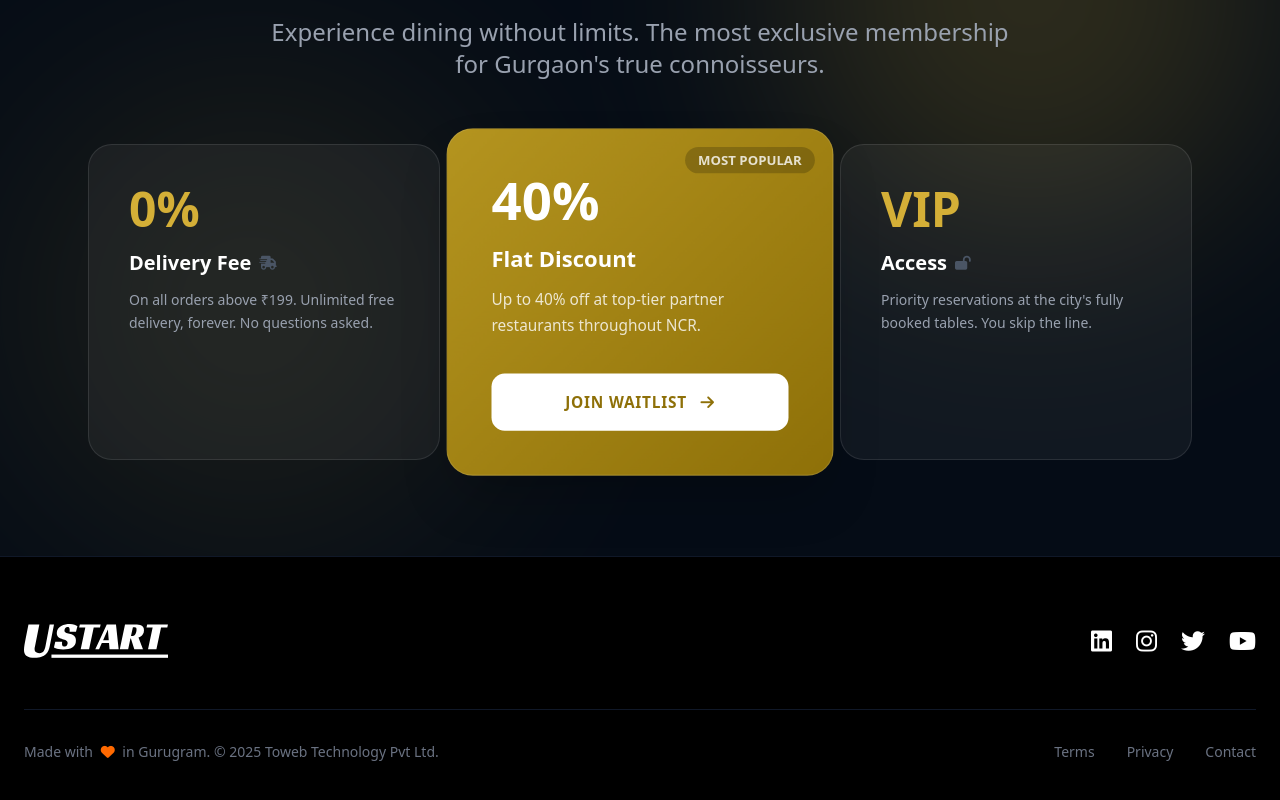
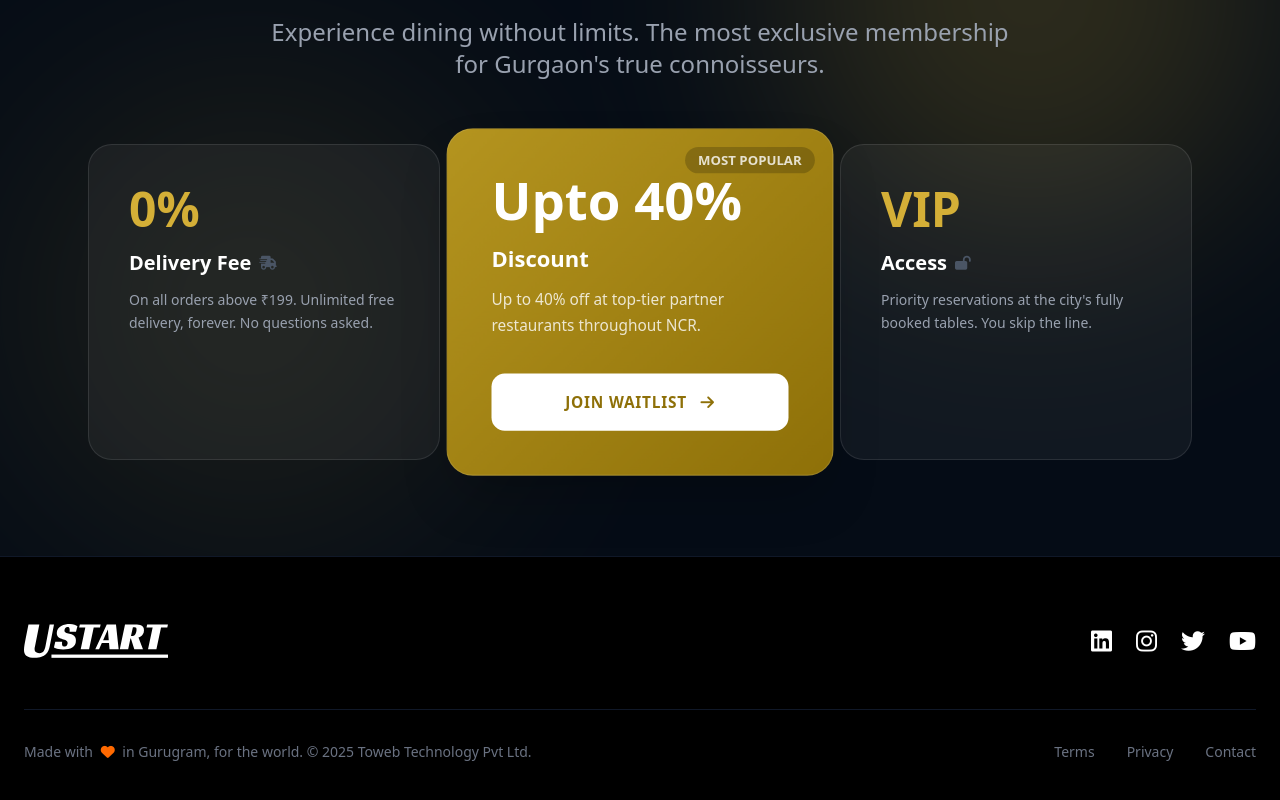
Before and after one commit to TO-WEB-TECHNOLOGIES/ustart.in, a Next.js app: page / in a window 1280 px wide. Shown: the part 2771-3571 px from the top of the page. Built offline with nearby package versions, Linux system fonts and the light colour scheme.

Commit message:
feat: Update discount text from "40% Flat Discount" to "Upto 40% Discount" and extend footer message.

```diff
--- a/app/page.tsx
+++ b/app/page.tsx
@@ -289,8 +289,8 @@ export default function Home() {
               <div className="relative p-10 rounded-3xl transform md:scale-110 shadow-2xl text-left border border-white/10"
                 style={{ background: `linear-gradient(135deg, ${colors.goldDark} 0%, #8E7008 100%)` }}>
                 <div className="absolute top-4 right-4 bg-black/20 px-3 py-1 rounded-full text-xs font-bold uppercase text-white/80">Most Popular</div>
-                <div className="text-white text-5xl font-black mb-4">40%</div>
-                <h4 className="text-xl font-bold mb-3 text-white">Flat Discount</h4>
+                <div className="text-white text-5xl font-black mb-4">Upto 40%</div>
+                <h4 className="text-xl font-bold mb-3 text-white">Discount</h4>
                 <p className="text-white/80 text-sm mb-8 leading-relaxed">Up to 40% off at top-tier partner restaurants throughout NCR.</p>
                 <button className="w-full py-4 bg-white font-bold rounded-xl text-sm uppercase tracking-wider hover:bg-gray-100 transition-colors" style={{ color: '#8E7008' }}>
                   Join Waitlist <i className="fa-solid fa-arrow-right ml-2"></i>
@@ -326,7 +326,7 @@ export default function Home() {
 
             <div className="border-t border-gray-900 pt-8 flex flex-col md:flex-row justify-between items-center gap-4 text-gray-500 text-sm">
               <div>
-                Made with <i className="fa-solid fa-heart text-orange-500 mx-1"></i> in Gurugram. © {new Date().getFullYear()} Toweb Technology Pvt Ltd.
+                Made with <i className="fa-solid fa-heart text-orange-500 mx-1"></i> in Gurugram, for the world. © {new Date().getFullYear()} Toweb Technology Pvt Ltd.
               </div>
               <div className="flex gap-8">
                 <a href="#" className="hover:text-white transition-colors">Terms</a>
```
